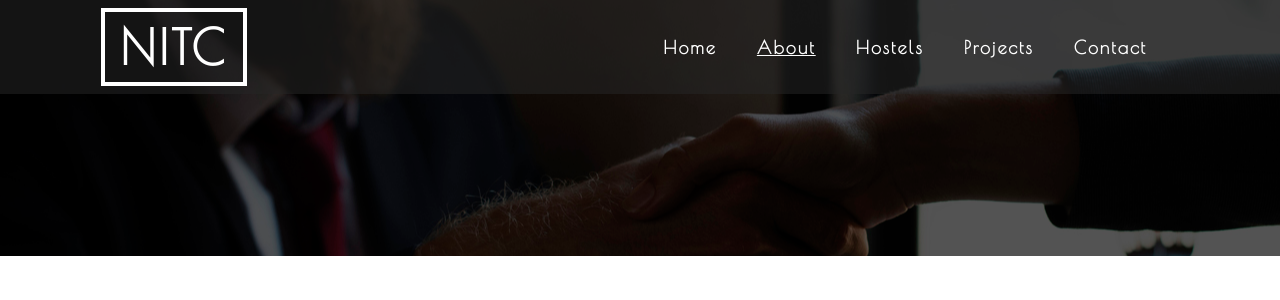
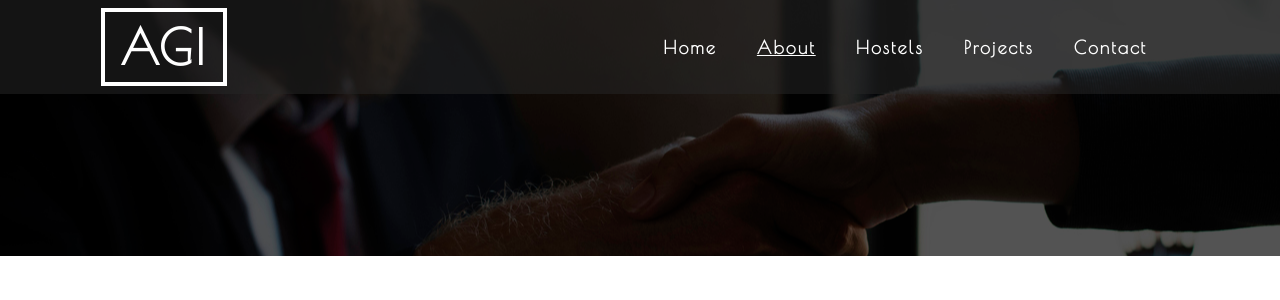
Before and after one commit to bhatt098/HMS, a PHP site: page /about.php in a window 1280 px wide. Shown: the top 300 px of the page. Run offline with PHP 8.4, Linux system fonts and the light colour scheme.

Commit message:
Update about.php

```diff
--- a/about.php
+++ b/about.php
@@ -46,7 +46,7 @@
 		<div class="container agile-banner_nav">
 			<nav class="navbar navbar-expand-lg navbar-light bg-light">
 
-				<h1><a class="navbar-brand" href="home.php">NITC <span class="display"></span></a></h1>
+				<h1><a class="navbar-brand" href="home.php">AGI <span class="display"></span></a></h1>
 				<button class="navbar-toggler" type="button" data-toggle="collapse" data-target="#navbarSupportedContent" aria-controls="navbarSupportedContent" aria-expanded="false" aria-label="Toggle navigation">
 				<span class="navbar-toggler-icon"></span>
 				</button>
```
